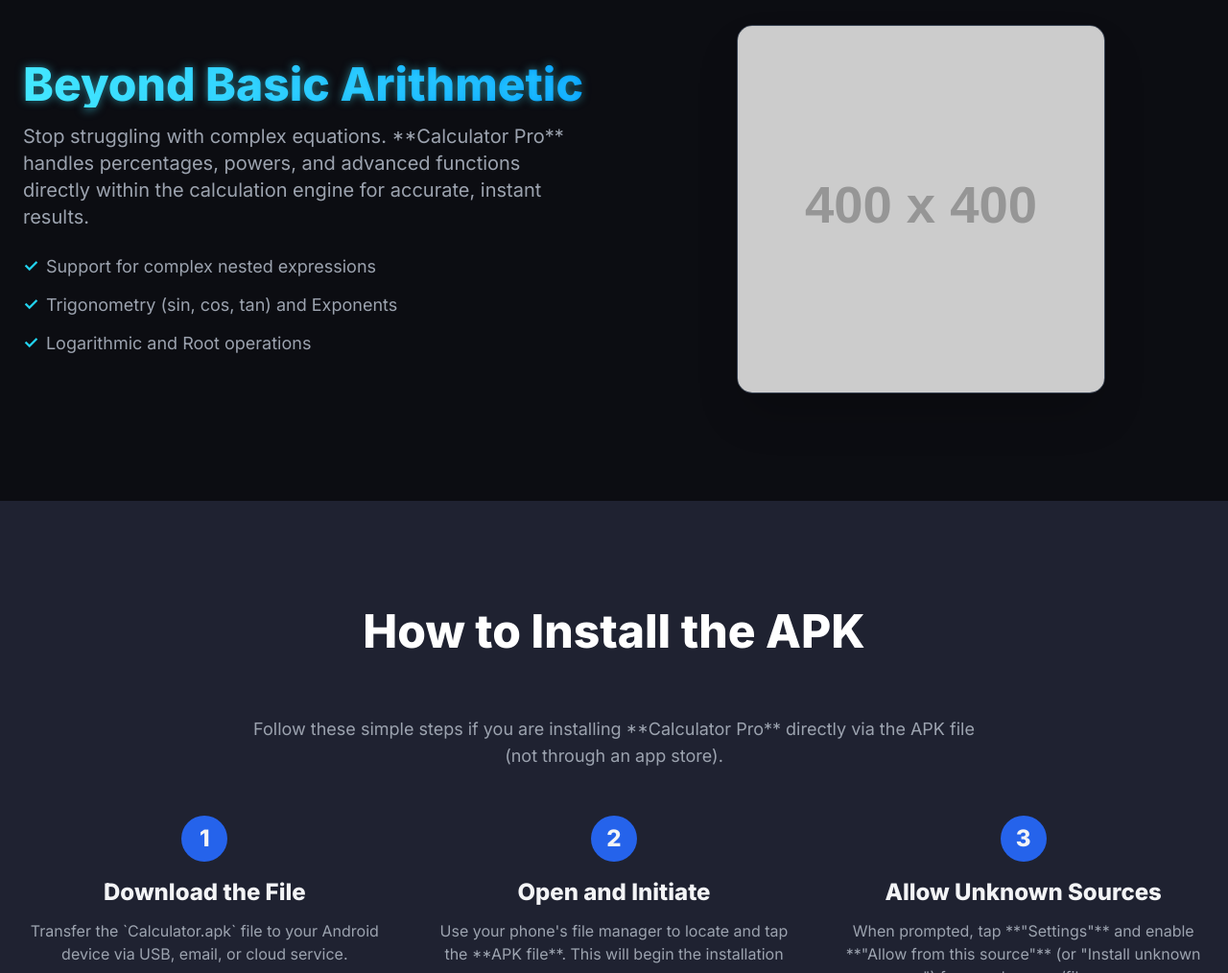
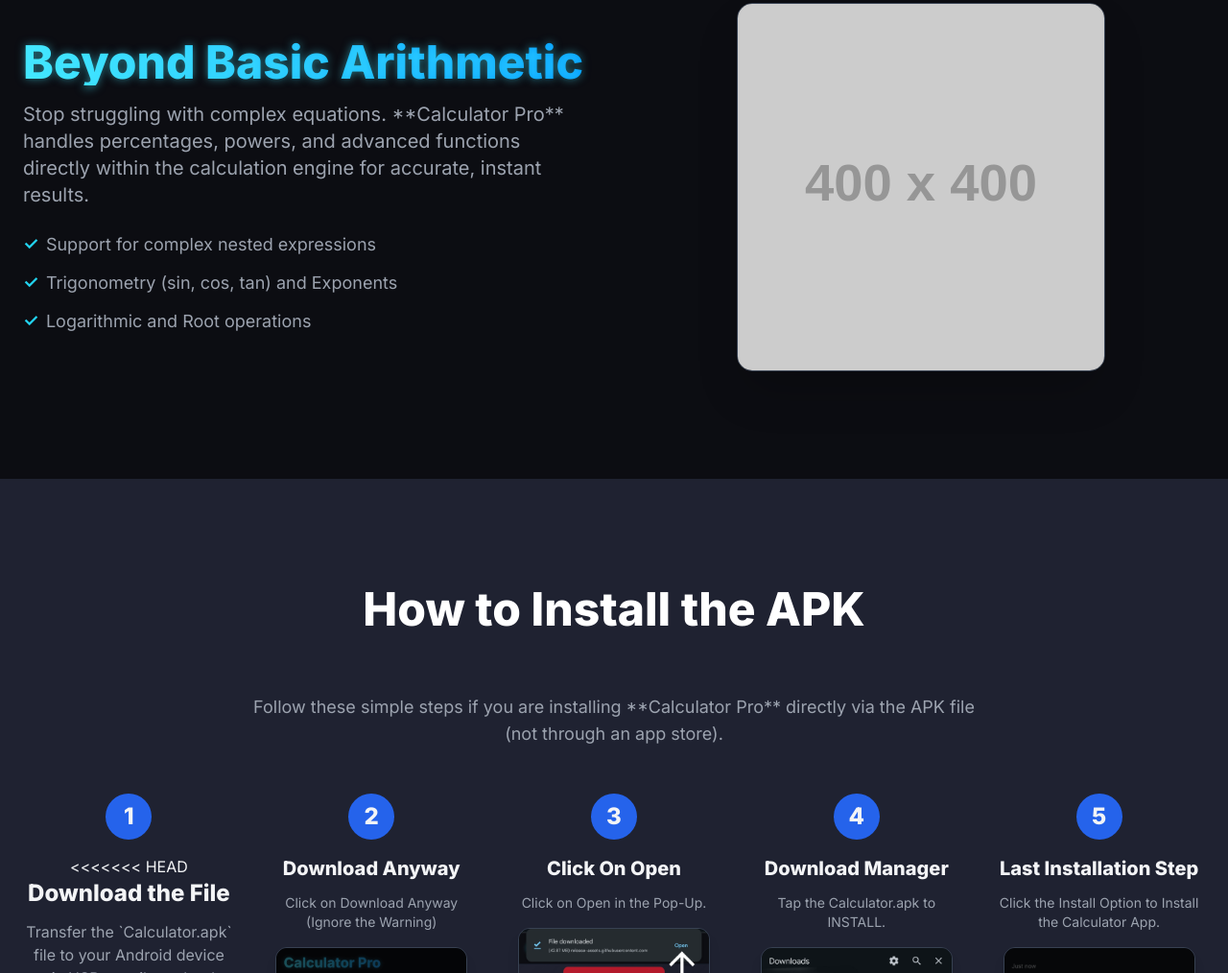
Before and after one commit to AmiNilay/CalculatorPro, a plain HTML site: page index.html in a window 1280 px wide. Shown: the part 2705-3719 px from the top of the page at 96% size. Drawn offline with nearby package versions, Linux system fonts and the light colour scheme; placeholder pictures from the web are drawn by us.

Commit message:
FEAT: Update landing page with 5-step APK installation guide and final animations

```diff
--- a/index.html
+++ b/index.html
@@ -188,11 +188,6 @@
                     <img src="./assets/light_mode.jpg" alt="Light Mode Screen" class="w-full h-auto" onerror="this.onerror=null; this.src='https://placehold.co/400x800/f3f4f6/3B82F6?text=Light+Mode';">
                 </div>
             </div>
-
-            <p class="text-center text-gray-500 text-sm mt-8">
-                *Note: Images are referenced locally from the `./assets/` folder.*
-            </p>
-        </div>
     </section>
 
     <!-- Features Section (Fully Responsive Grid) -->
@@ -263,29 +258,52 @@
             <h2 class="text-4xl md:text-5xl font-extrabold text-center mb-16 text-white">How to Install the APK</h2>
             <p class="text-gray-400 text-center text-lg mb-12 max-w-3xl mx-auto">Follow these simple steps if you are installing **Calculator Pro** directly via the APK file (not through an app store).</p>
 
-            <div class="grid grid-cols-1 md:grid-cols-3 gap-8 md:gap-12">
-                <!-- Step 1 -->
+            <div class="grid grid-cols-1 md:grid-cols-5 gap-8">
+
+                <!-- Step 1: Download -->
                 <div class="flex flex-col items-center text-center">
                     <div class="bg-blue-600 w-12 h-12 flex items-center justify-center rounded-full text-2xl font-extrabold mb-4">1</div>
+<<<<<<< HEAD
                     <h3 class="text-2xl font-bold mb-3">Download the File</h3>
                     <p class="text-gray-400 mb-4">Transfer the `Calculator.apk` file to your Android device via USB, email, or cloud service.</p>
                     <img src="./assets/step1_download.jpg" alt="Step 1 Screenshot: File Transfer" class="w-full max-w-[250px] rounded-xl shadow-lg border border-gray-700">
+=======
+                    <h3 class="text-xl font-bold mb-3">Download File</h3>
+                    <p class="text-gray-400 mb-4 text-sm">Download the `Calculator.apk` file and ensure it is saved on your device.</p>
+                    <img src="./assets/step1_download.jpg" alt="Step 1 Screenshot: File Downloaded" class="w-full max-w-[200px] rounded-xl shadow-lg border border-gray-700">
+>>>>>>> 8bcfd61 (FEAT: Update landing page with 5-step APK installation guide and final animations)
                 </div>
 
-                <!-- Step 2 -->
+                <!-- Step 2: Open/Tap -->
                 <div class="flex flex-col items-center text-center">
                     <div class="bg-blue-600 w-12 h-12 flex items-center justify-center rounded-full text-2xl font-extrabold mb-4">2</div>
-                    <h3 class="text-2xl font-bold mb-3">Open and Initiate</h3>
-                    <p class="text-gray-400 mb-4">Use your phone's file manager to locate and tap the **APK file**. This will begin the installation process.</p>
-                    <img src="./assets/step2_open_apk.jpg" alt="Step 2 Screenshot: Tap APK File" class="w-full max-w-[250px] rounded-xl shadow-lg border border-gray-700">
+                    <h3 class="text-xl font-bold mb-3">Download Anyway</h3>
+                    <p class="text-gray-400 mb-4 text-sm">Click on Download Anyway (Ignore the Warning)</p>
+                    <img src="./assets/step2_open_apk.jpg" alt="Step 2 Screenshot: Tap APK File" class="w-full max-w-[200px] rounded-xl shadow-lg border border-gray-700">
                 </div>
 
-                <!-- Step 3 -->
+                <!-- Step 3: Allow Sources -->
                 <div class="flex flex-col items-center text-center">
                     <div class="bg-blue-600 w-12 h-12 flex items-center justify-center rounded-full text-2xl font-extrabold mb-4">3</div>
-                    <h3 class="text-2xl font-bold mb-3">Allow Unknown Sources</h3>
-                    <p class="text-gray-400 mb-4">When prompted, tap **"Settings"** and enable **"Allow from this source"** (or "Install unknown apps") for your browser/file manager.</p>
-                    <img src="./assets/step3_allow_sources.jpg" alt="Step 3 Screenshot: Allow Unknown Sources" class="w-full max-w-[250px] rounded-xl shadow-lg border border-gray-700">
+                    <h3 class="text-xl font-bold mb-3">Click On Open</h3>
+                    <p class="text-gray-400 mb-4 text-sm">Click on Open in the Pop-Up.</p>
+                    <img src="./assets/step3_allow_sources.jpg" alt="Step 3 Screenshot: Allow Unknown Sources" class="w-full max-w-[200px] rounded-xl shadow-lg border border-gray-700">
+                </div>
+
+                <!-- Step 4: Check Permissions -->
+                 <div class="flex flex-col items-center text-center">
+                    <div class="bg-blue-600 w-12 h-12 flex items-center justify-center rounded-full text-2xl font-extrabold mb-4">4</div>
+                    <h3 class="text-xl font-bold mb-3">Download Manager</h3>
+                    <p class="text-gray-400 mb-4 text-sm">Tap the Calculator.apk to INSTALL.</p>
+                    <img src="./assets/step4_permissions_check.jpg" alt="Step 4 Screenshot: Review Permissions" class="w-full max-w-[200px] rounded-xl shadow-lg border border-gray-700">
+                </div>
+
+                <!-- Step 5: Final Install -->
+                <div class="flex flex-col items-center text-center">
+                    <div class="bg-blue-600 w-12 h-12 flex items-center justify-center rounded-full text-2xl font-extrabold mb-4">5</div>
+                    <h3 class="text-xl font-bold mb-3">Last Installation Step</h3>
+                    <p class="text-gray-400 mb-4 text-sm">Click the Install Option to Install the Calculator App.</p>
+                    <img src="./assets/step5_install_complete.jpg" alt="Step 5 Screenshot: Installation Complete" class="w-full max-w-[200px] rounded-xl shadow-lg border border-gray-700">
                 </div>
             </div>
 
```
Also changed, not shown: assets/history_log.jpg (added), assets/light_mode.jpg (added), assets/main_dark_mode.jpg (added), assets/scientific_mode.jpg (added), assets/step1_download.jpg (added), assets/step2_open_apk.jpg (added), assets/step3_allow_sources.jpg (added), assets/step4_permissions_check.jpg (added), assets/step5_install_complete.jpg (added).
